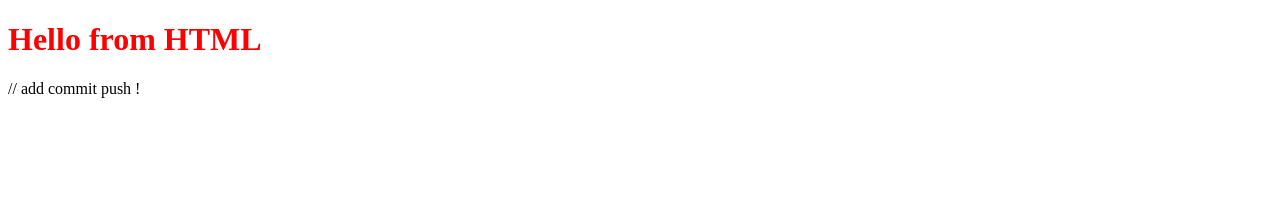
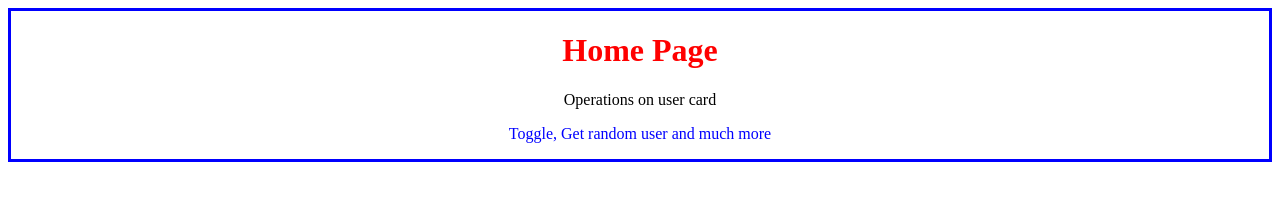
Before and after one commit to vishal-being-infinity/autosuggest, a website: page frontend/index.html in a window 1280 px wide. Drawn offline with Linux system fonts and the light colour scheme.

Commit message:
updated with home page intro

```diff
--- a/frontend/index.css
+++ b/frontend/index.css
@@ -1,3 +1,20 @@
 h1 {
   color: red;
 }
+
+/* property : value */
+
+
+#home-intro{
+  text-align: center;
+  border: 3px solid blue;
+
+}
+
+#home-intro:hover{
+  background-color: burlywood;
+}
+
+#p2{
+  color: blue;
+}
--- a/frontend/index.html
+++ b/frontend/index.html
@@ -7,9 +7,11 @@
   <link rel="stylesheet" href="index.css">
 </head>
 <body>
-  <h1>Hello from HTML</h1>
+  <div id="home-intro">
+    <h1> Home Page</h1>
+    <p id="p1"> Operations on user card</p>
+    <p id="p2"> Toggle, Get random user and much more</p>
+  </div>
   <script src="index.js"></script>
 </body>
 </html>
-
-// add commit push !
--- a/frontend/index.js
+++ b/frontend/index.js
@@ -1,2 +1,2 @@
 console.log("Hello from JS");
-alert("Hello from JS");
+// alert("Hello from JS");
--- a/server.js
+++ b/server.js
@@ -11,5 +11,3 @@
 app.listen(PORT, function(){
   console.log("successfully running at http://localhost:"+PORT)
 })
-
-// 'npm install express' from terminal
```
